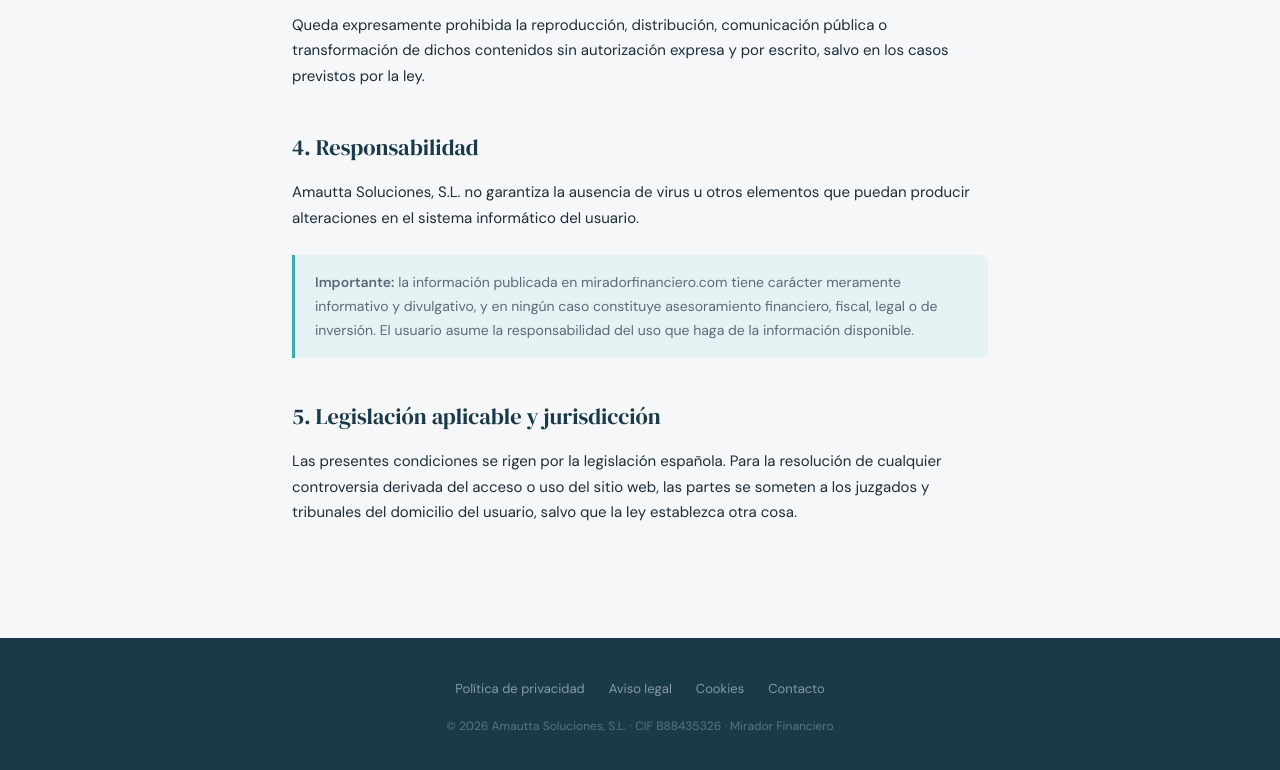
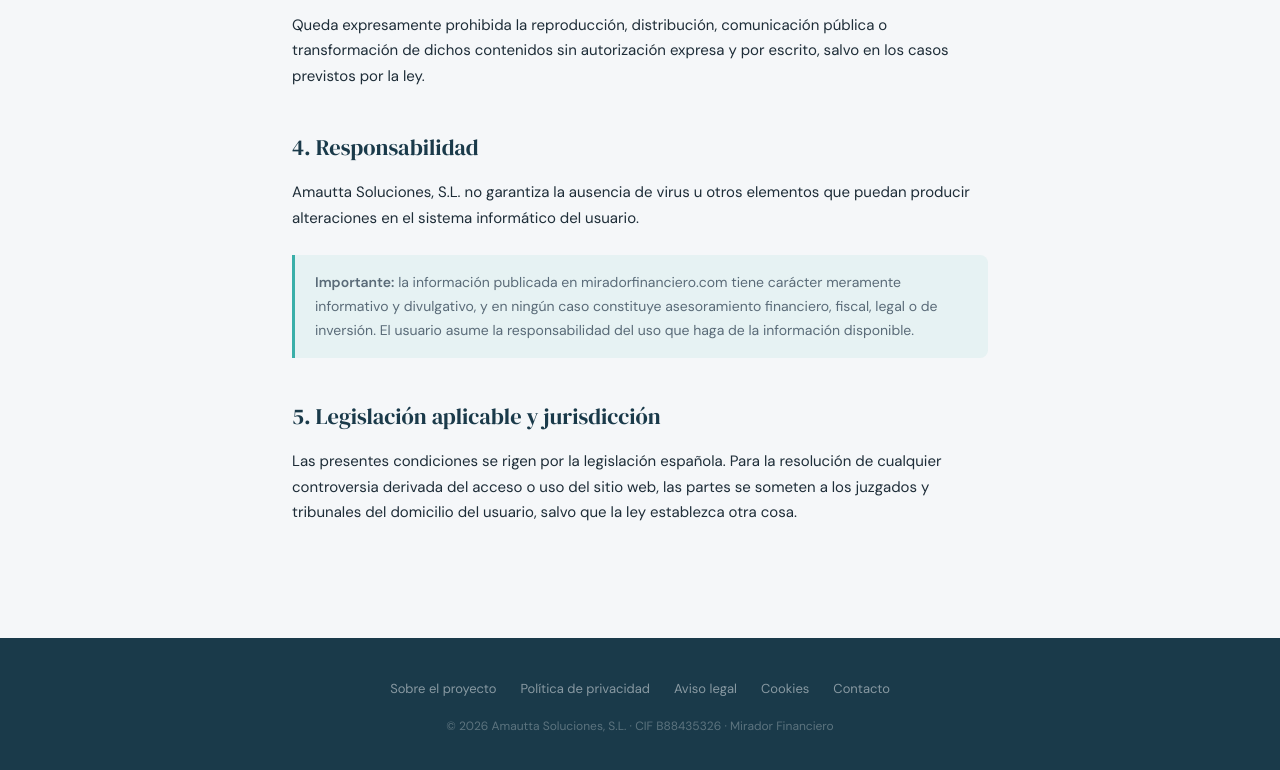
Before and after one commit to jltrebolle/mirador-landing, a website: page aviso-legal.html in a window 1280 px wide. Shown: the part 994-1764 px from the top of the page. Drawn offline with Linux system fonts and the light colour scheme.

Commit message:
feat: añadir enlace /sobre al footer páginas legales

```diff
--- a/aviso-legal.html
+++ b/aviso-legal.html
@@ -125,6 +125,7 @@ footer {
 </main>
 <footer>
   <div class="footer-legal">
+    <a href="/sobre">Sobre el proyecto</a>
     <a href="/privacidad.html">Política de privacidad</a>
     <a href="/aviso-legal.html">Aviso legal</a>
     <a href="/cookies.html">Cookies</a>
```
Also changed, not shown: cookies.html (+1 -0 lines), privacidad.html (+1 -0 lines).
